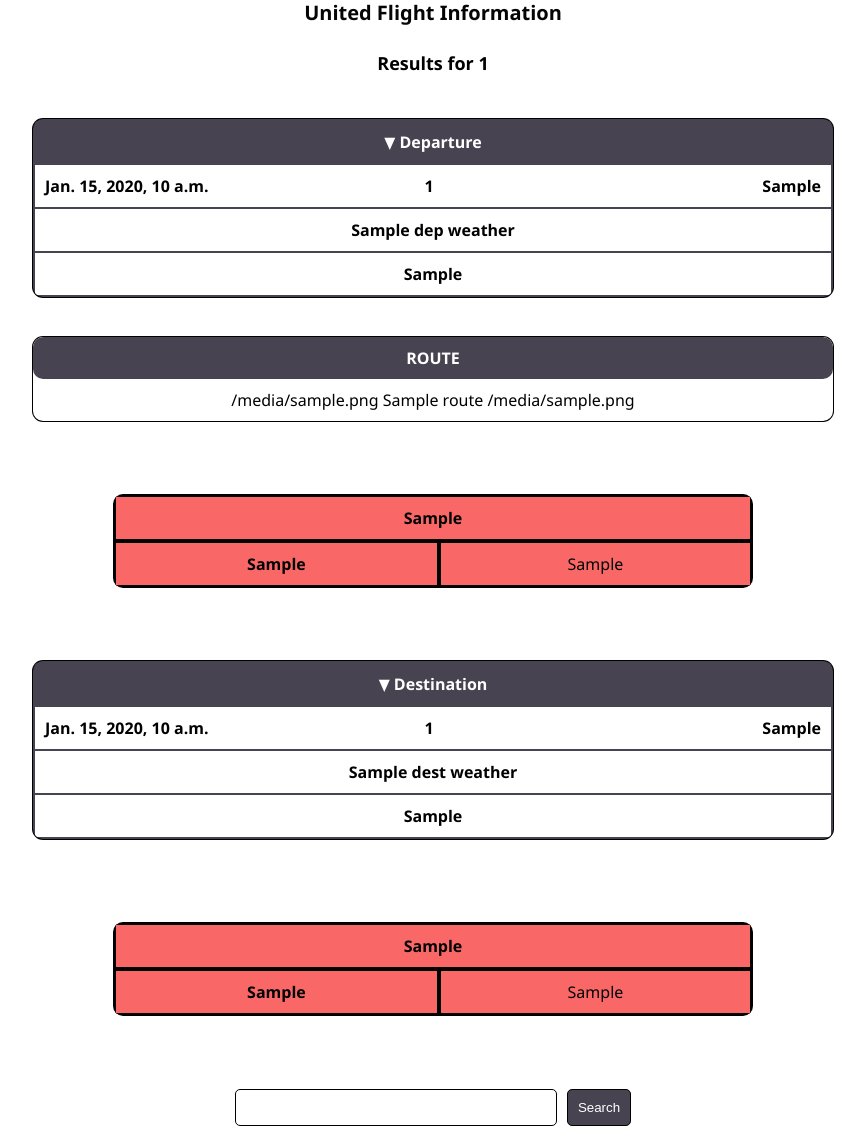
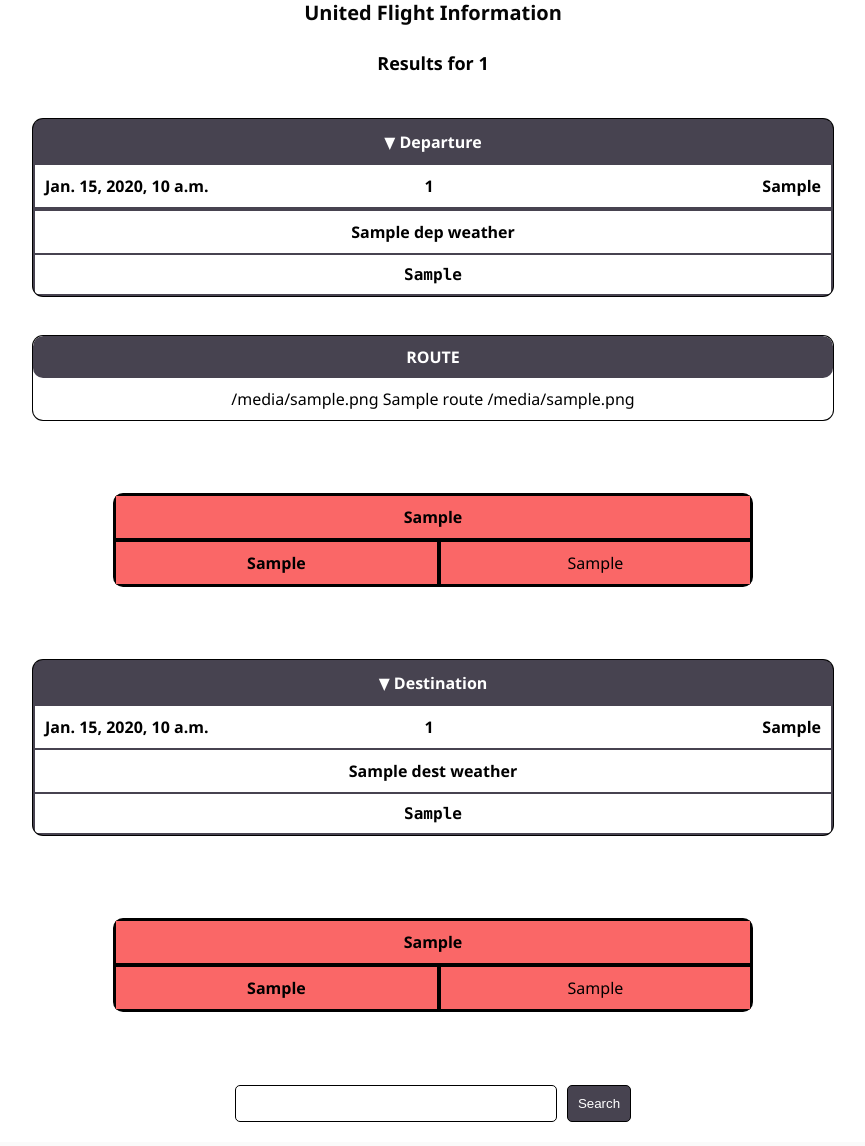
Before and after one commit to ujazishere/Cirrostrats-Django, a Django app: template dj/dj_app/templates/flight_deet.html in a window 1280 px wide. Shown: the part 163-1309 px from the top of the page, without its empty margins (207-1072 px from the left). After the commit the page ends 1285 px from the top, so only its background shows below. Run offline with Django 4.2, Linux system fonts and the light colour scheme; the template is opened without the code that fills it: most values are stand-ins (such as "Sample title", 1, 10 or a date in 2020).

Commit message:
font change

```diff
--- a/dj/dj_app/templates/flight_deet.html
+++ b/dj/dj_app/templates/flight_deet.html
@@ -30,13 +30,12 @@
                     <span style="float: right; width: 33%; text-align: right;">{{ departure_gate }}</span>
                 </td>
 
-                {% for metar_taf_title, metar_taf_data in dep_weather.items %}
+                <tr>{% for metar_taf_title, metar_taf_data in dep_weather.items %}</tr>
                 <tr>
                     <td>{{ metar_taf_title }}</td>
                 </tr>
                 <tr>
-                    <td>{{ metar_taf_data|safe }}</td>
-                </tr>
+                    <td style="font-family: Menlo, monospace;">{{ metar_taf_data|safe }}</td>                </tr>
                 {% endfor %}
             </tbody>
         </table>
@@ -96,13 +95,12 @@
                         <span style="float: left; width: 33%; text-align: center;">{{ destination_ID }}</span>
                         <span style="float: right; width: 33%; text-align: right;">{{ destination_gate }}</span>
                     </td>
-                </tr>
-                {% for metar_taf_title, metar_taf_data in dest_weather.items %}
+                </tr> {% for metar_taf_title, metar_taf_data in dest_weather.items %}
                 <tr>
                     <td>{{ metar_taf_title }}</td>
                 </tr>
                 <tr>
-                    <td>{{ metar_taf_data|safe }}</td>
+                    <td style="font-family: Menlo, monospace;"> {{ metar_taf_data|safe }}</td>
                 </tr>
                 {% endfor %}
             </tbody>
```
